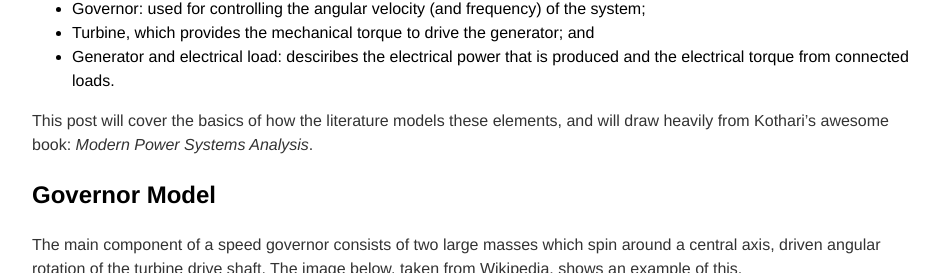
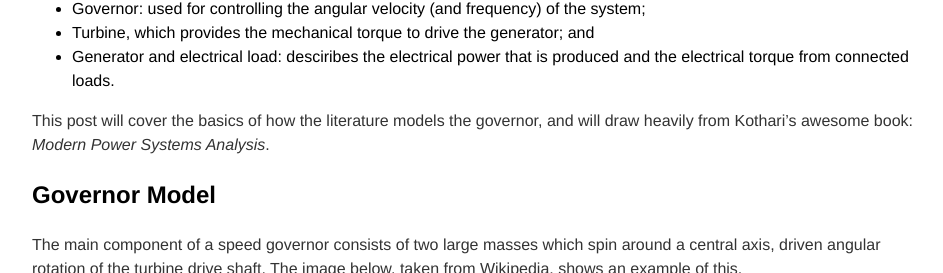
Before and after one commit to skreynolds/skreynolds.github.io, a Jekyll site: the page built from _posts/2020-03-09-modelling-plant-1.md, in a window 1280 px wide and 900 px high, cut to the strip 294-567 px from the top of the window. Shown: the whole strip, without its empty margins (160-1103 px from the left). Built offline with Jekyll 4.4.1, drawn with Linux system fonts in a browser that asks for light colours; formulas are drawn with MathJax 3; comment, search, counter and statistics services are not loaded.

Commit message:
Add: additional post to split modelling into two separate posts

```diff
--- a/_posts/2020-03-09-modelling-plant-1.md
+++ b/_posts/2020-03-09-modelling-plant-1.md
@@ -10,7 +10,7 @@ When considering a single area power system, there are three main components tha
 * Turbine, which provides the mechanical torque to drive the generator; and
 * Generator and electrical load: desciribes the electrical power that is produced and the electrical torque from connected loads.
 
-This post will cover the basics of how the literature models these elements, and will draw heavily from Kothari's awesome book: *Modern Power Systems Analysis*.
+This post will cover the basics of how the literature models the governor, and will draw heavily from Kothari's awesome book: *Modern Power Systems Analysis*.
 
 ## Governor Model
 The main component of a speed governor consists of two large masses which spin around a central axis, driven angular rotation of the turbine drive shaft. The image below, taken from Wikipedia, shows an example of this.
```
Also changed, not shown: _posts/2020-03-10-modelling-plant-2.md (added, +17 -0 lines), assets/physical_governor_device.png (added).
